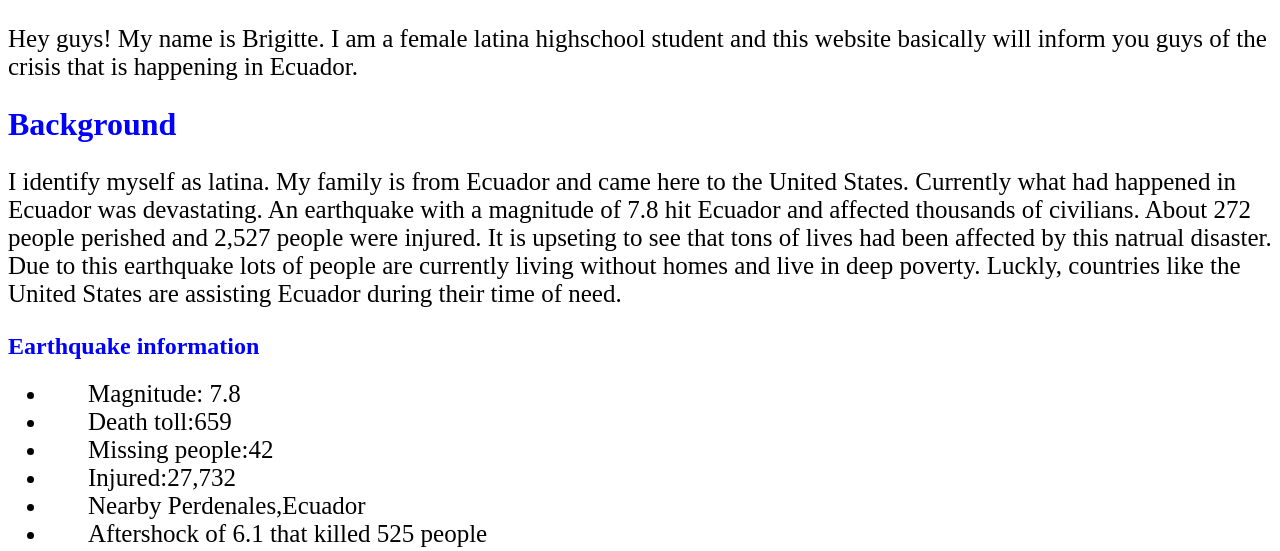
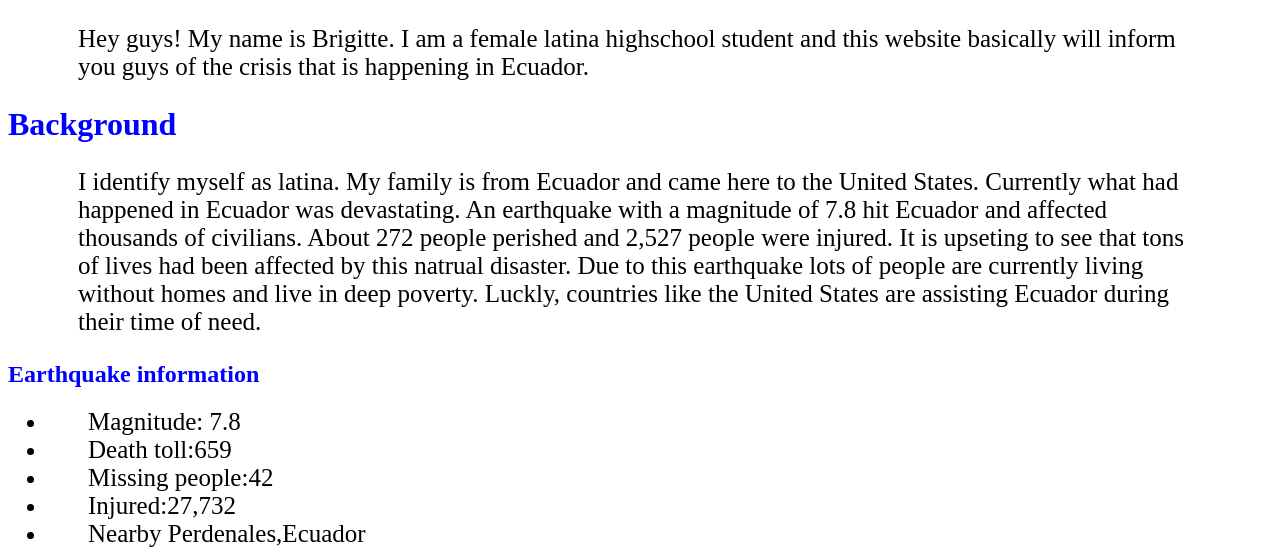
Before and after one commit to brigity5053/brigity5053.github.io, a plain HTML site: page index.html in a window 1280 px wide. Shown: the top 551 px of the page. Drawn offline with Linux system fonts and the light colour scheme.

Commit message:
Update stylesheet.css

```diff
--- a/stylesheet.css
+++ b/stylesheet.css
@@ -5,7 +5,7 @@ h1,h2,h3{
   color:blue;
 }
 p{
-  font-size:25px;
+  font-size:25px; margin-left:70px; margin-right:70px;
 }
 li{
   font-size:25px; padding-left:40px; padding-right:40px;
```
